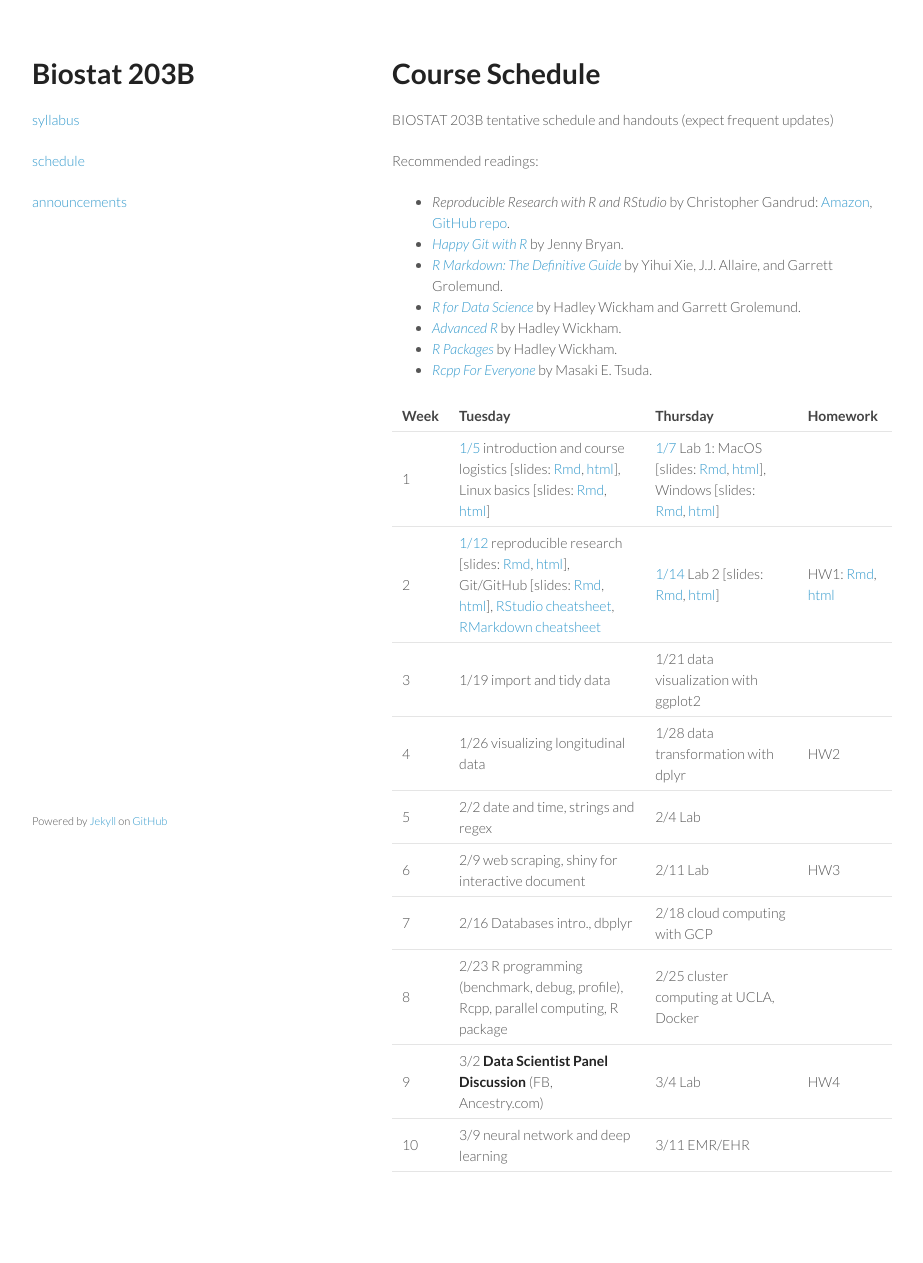
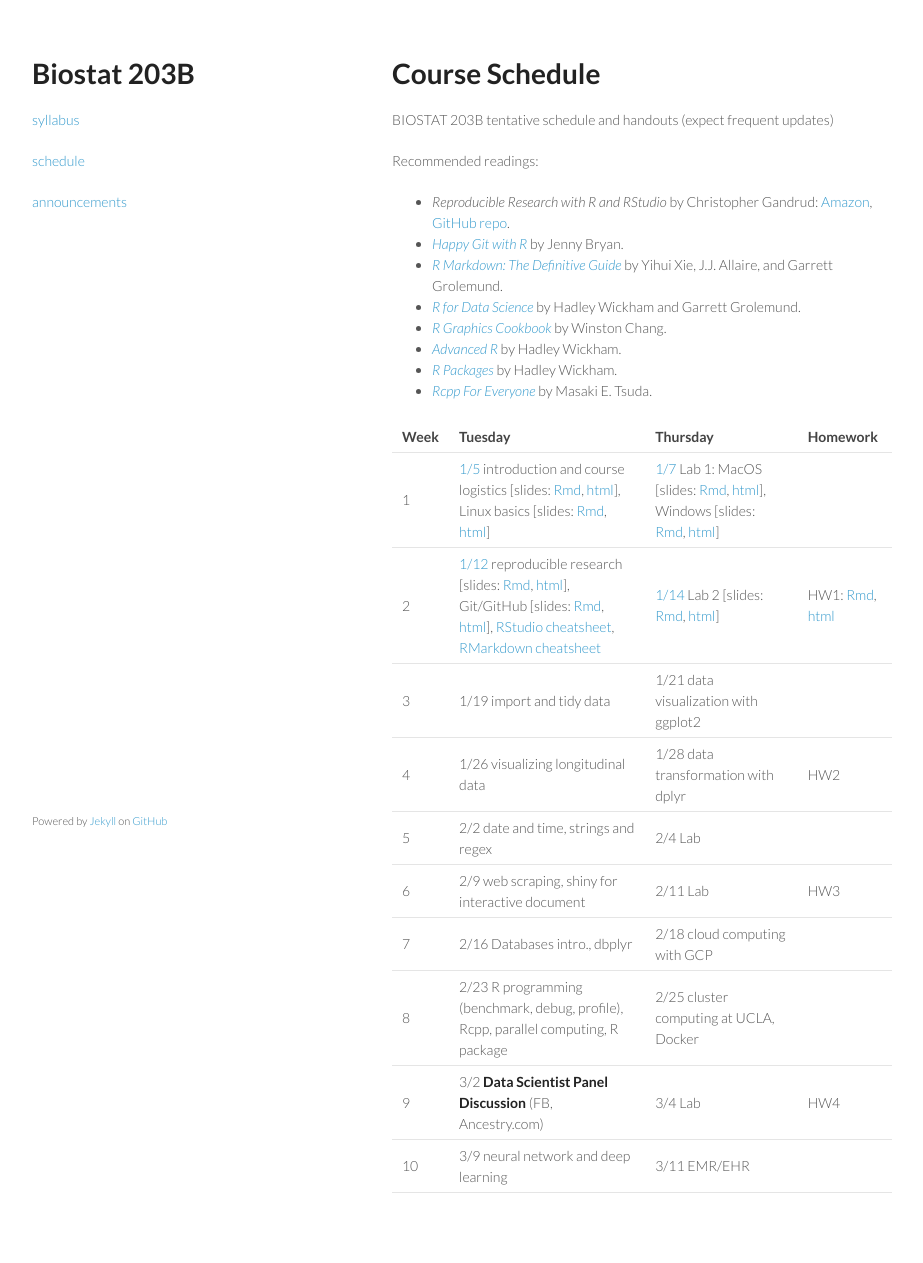
Before and after one commit to ucla-biostat203b-2021winter/ucla-biostat203b-2021winter.github.io, a Jekyll site: the page built from schedule/schedule.md, in a window 1280 px wide. Shown: the whole page, without its empty margins (178-1101 px from the left). Built offline with Jekyll 4.4.1, drawn with Linux system fonts in a browser that asks for light colours; before the commit the page ends 1242 px from its top, so only the background shows below that.

Commit message:
post R Graphics Book, suggested by Chris German

```diff
--- a/schedule/schedule.md
+++ b/schedule/schedule.md
@@ -12,6 +12,7 @@ Recommended readings:
 * [_Happy Git with R_](http://happygitwithr.com) by Jenny Bryan.
 * [_R Markdown: The Definitive Guide_](https://bookdown.org/yihui/rmarkdown/) by Yihui Xie, J.J. Allaire, and Garrett Grolemund.
 * [_R for Data Science_](http://r4ds.had.co.nz) by Hadley Wickham and Garrett Grolemund.
+* [_R Graphics Cookbook_](https://r-graphics.org) by Winston Chang.
 * [_Advanced R_](http://adv-r.had.co.nz) by Hadley Wickham.
 * [_R Packages_](http://r-pkgs.had.co.nz) by Hadley Wickham.
 * [_Rcpp For Everyone_](https://teuder.github.io/rcpp4everyone_en/) by Masaki E. Tsuda.
```
